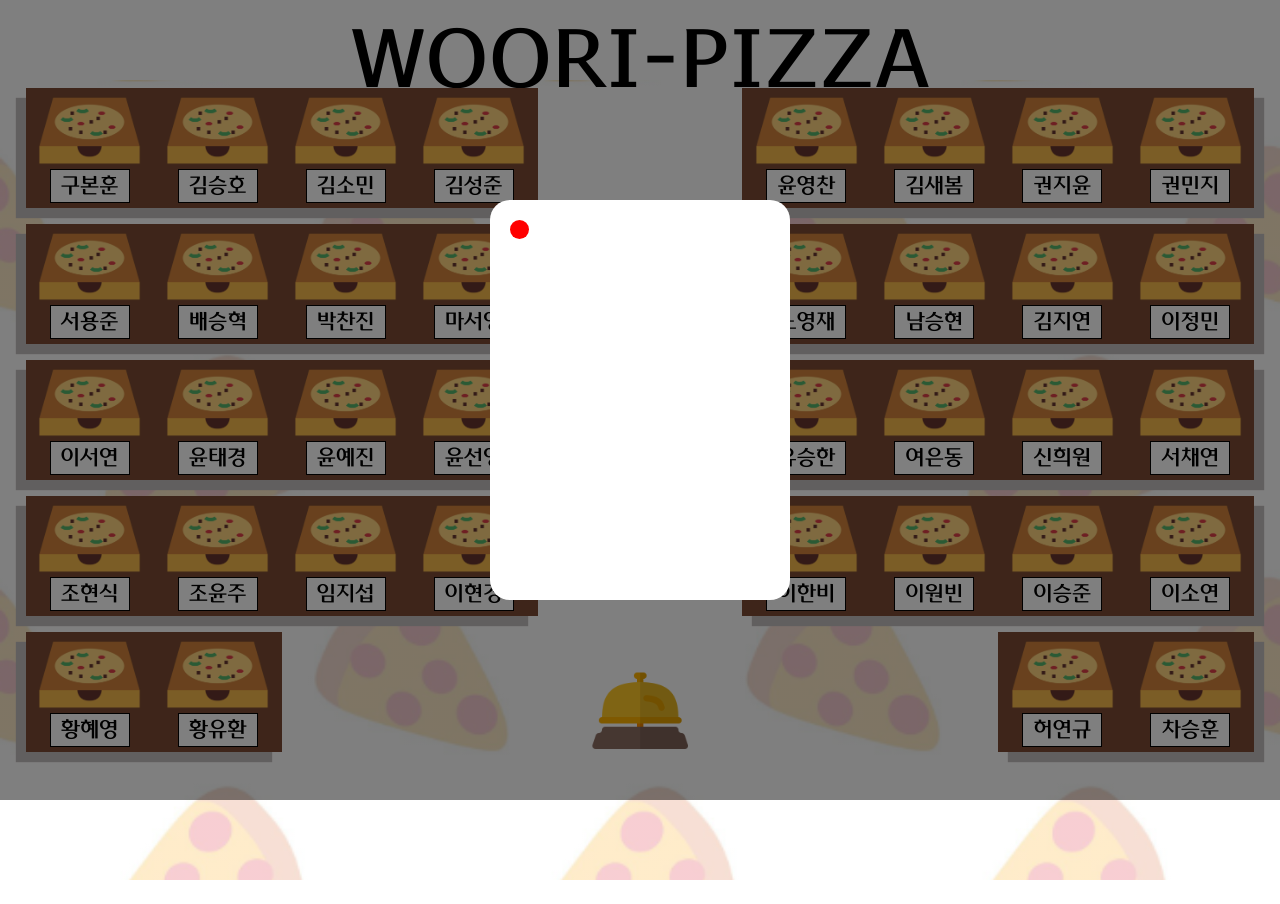
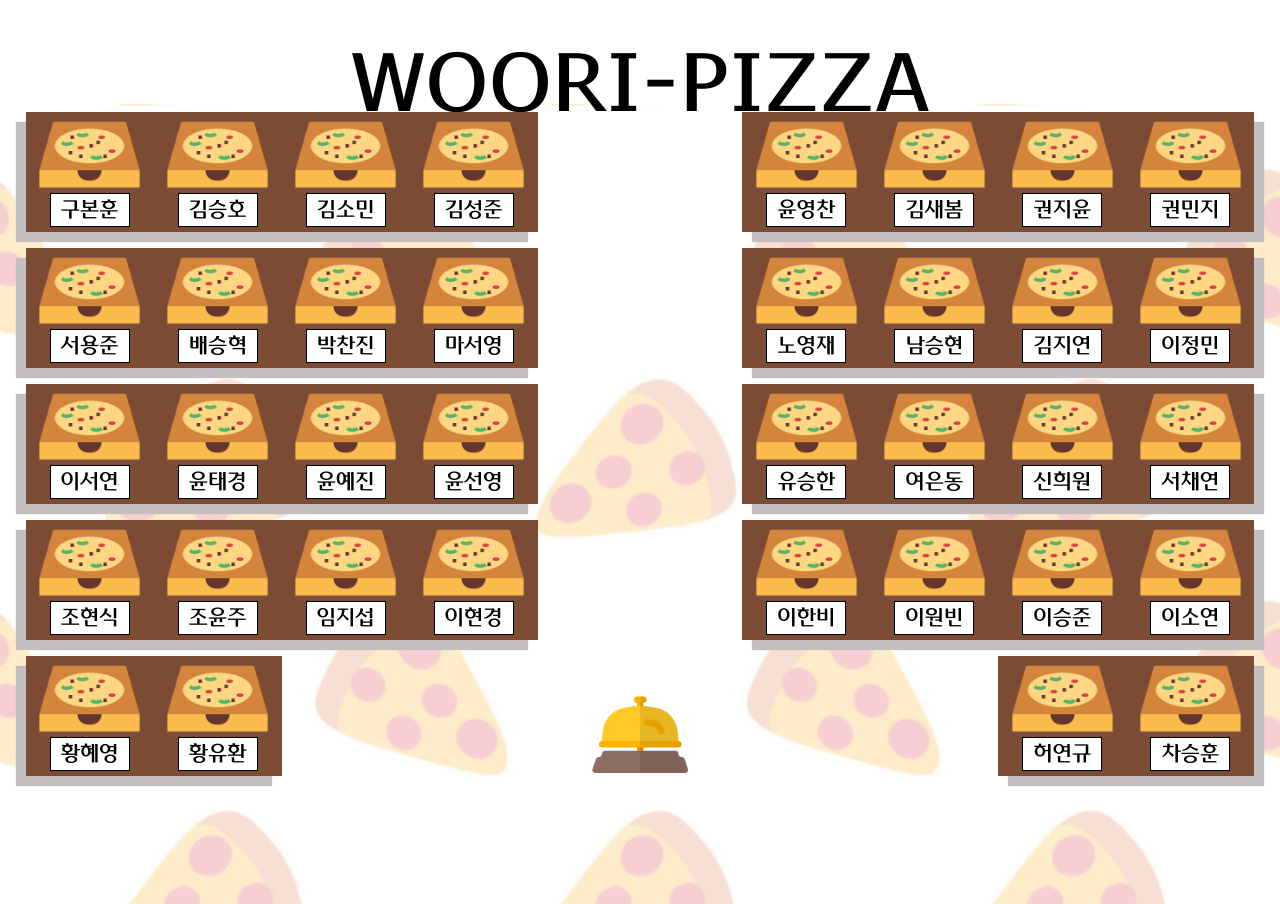
Before and after one commit to woorifisa-service-dev-4th/frontend-1st-woori-pizza, a React (Vite) app: page / in a window 1280 px wide. Both pictures are taken after a click on the picture 89 px from the left and 130 px from the top of the page. Before the commit the page ends 880 px from the top, so only its background shows below. Built offline with nearby package versions, Linux system fonts and the light colour scheme.

Commit message:
feat: 모달 tailwind로 마이그레이션

```diff
--- a/src/components/modal-section/Modal.jsx
+++ b/src/components/modal-section/Modal.jsx
@@ -5,11 +5,14 @@ const Modal = () => {
   const context = useContext(NameArrContext);
   return (
     <>
-      <div className="modal on">
-        <div className="modal_popup">
+      <div
+        className={`fixed inset-0 bg-black bg-opacity-50 ${
+          context.modal ? "block" : "hidden"
+        }`}
+      >
+        <div className="absolute top-1/2 left-1/2 transform -translate-x-1/2 -translate-y-1/2 w-[300px] h-[400px] p-6 bg-white rounded-2xl">
           <button
-            className="close_btn"
-            id="circle"
+            className="absolute top-2 right-2 w-[1.5vw] h-[1.5vw] rounded-full bg-red-500"
             onClick={() => context.setModal(false)}
           ></button>
         </div>
```
